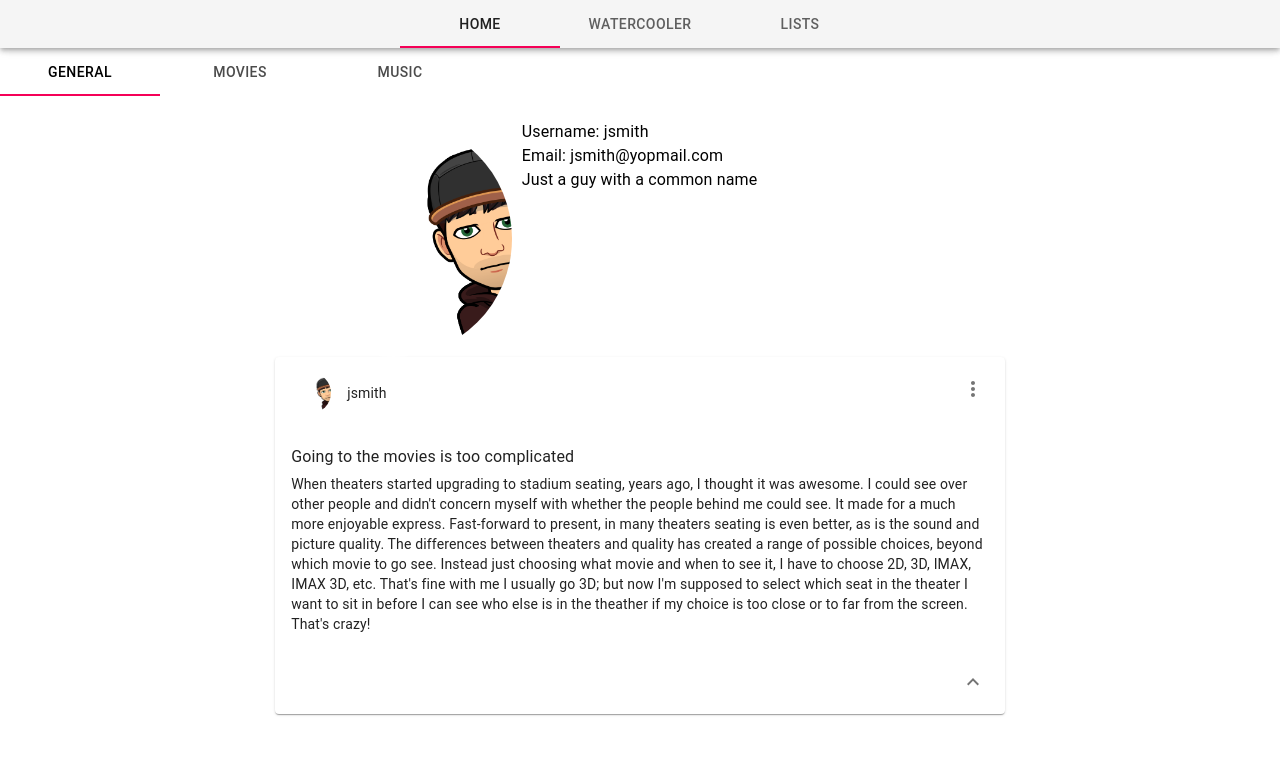
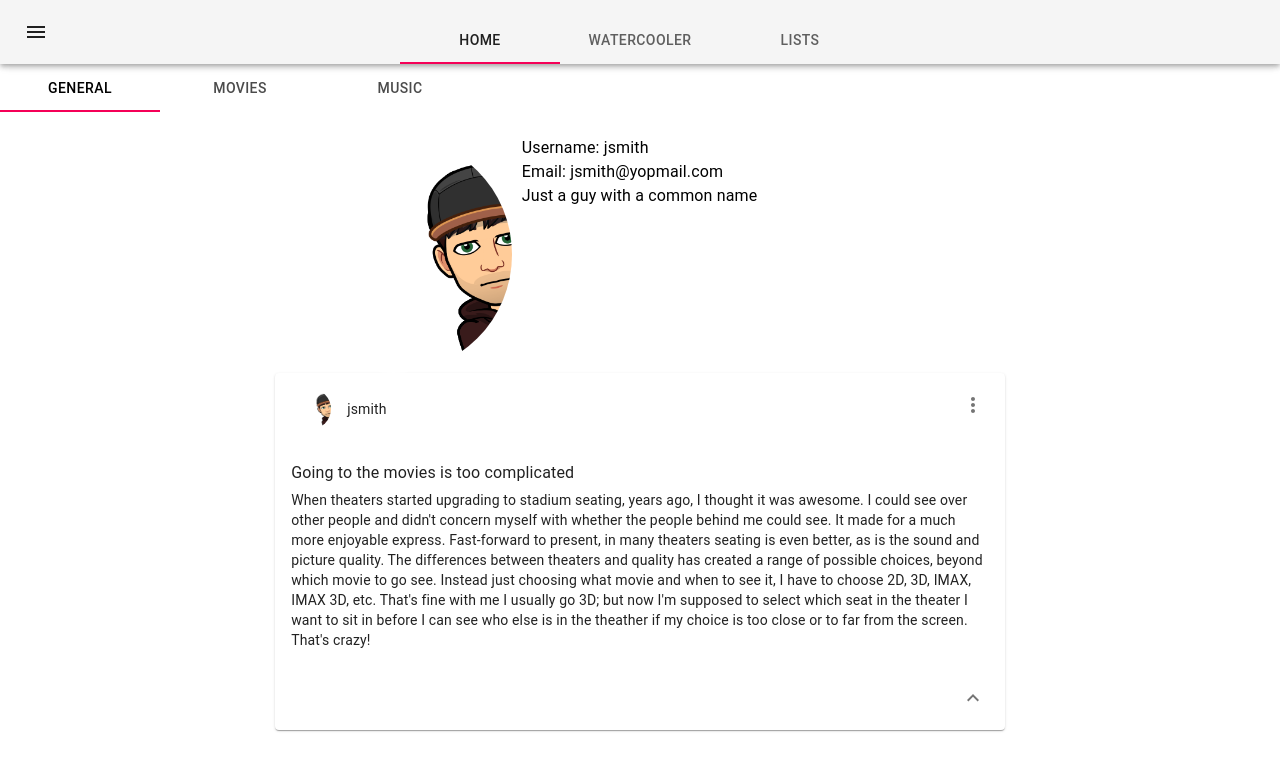
Before and after one commit to IBatsios/capstone, a React (Create React App) app in the folder client/: page / in a window 1280 px wide. Shown: the top 770 px of the page. Built offline with nearby package versions, Linux system fonts and the light colour scheme; the HTML template or start-up script is replaced by a standard one.

Commit message:
Added a toolbar with a menu button, for use with adding posts, viewing friend requestions, and probably something else at some point, time permitting.

```diff
--- a/client/src/views/interest/Interest.module.css
+++ b/client/src/views/interest/Interest.module.css
@@ -1,5 +1,7 @@
 .interests {
   display: flex;
+  /* Full viewport height minus headers. */
+  min-height: calc(100vh - 64px - 48px);
 }
 
 .interests > .sidebar,
--- a/client/src/views/tabs/Tabs.module.css
+++ b/client/src/views/tabs/Tabs.module.css
@@ -1,15 +1,15 @@
 .tabs {
   position: fixed;
-  top: 0;
+  top: 48px;
   width: 100%;
   height: 48px;
   z-index: 5;
   background: white;
 }
 
-@media screen and (min-width: 768px) {
+@media screen and (min-width: 600px) {
   .tabs {
     position: fixed;
-    top: 48px;
+    top: 64px;
   }
 }
--- a/client/src/views/user/User.js
+++ b/client/src/views/user/User.js
@@ -20,6 +20,10 @@ import {
   LISTS_ICON,
 } from 'config/user';
 
+import Toolbar from '@material-ui/core/Toolbar';
+import IconButton from '@material-ui/core/IconButton';
+import MenuIcon from '@material-ui/icons/Menu';
+
 
 
 const User = () => {
@@ -38,15 +42,27 @@ const User = () => {
 
   return (
      <Fragment>
+        <Toolbar>
+          <AppBar position="fixed" color="default">
+            <Toolbar>
+               <IconButton
+                 edge="start"
+                 className={classes.menuButton}
+                 color="inherit"
+                 aria-label="open drawer"
+               >
+                 <MenuIcon />
+               </IconButton>
+            </Toolbar>
             <Hidden xsDown>
-         <AppBar position="sticky" color="default">
-           <Tabs value={active} centered onChange={onTabChange}>
+              <Tabs className={classes.tabs} value={active} centered onChange={onTabChange}>
                 <Tab label={HOME} {...a11yProps(0)} />
                 <Tab label={WATERCOOLER} {...a11yProps(1)} />
                 <Tab label={LISTS} {...a11yProps(2)} />
               </Tabs>
+            </Hidden>
           </AppBar>
-       </Hidden>
+        </Toolbar>
        <TabPanel value={active} index={0} {...otherProps}>
          <Home />
        </TabPanel>
--- a/client/src/views/user/User.module.css
+++ b/client/src/views/user/User.module.css
@@ -6,3 +6,7 @@
 .label {
   text-transform: uppercase;
 }
+.tabs {
+  width: min-content;
+  margin: -48px auto 0 auto;
+}
```
Lines whose indentation alone changed are shown as unchanged.
